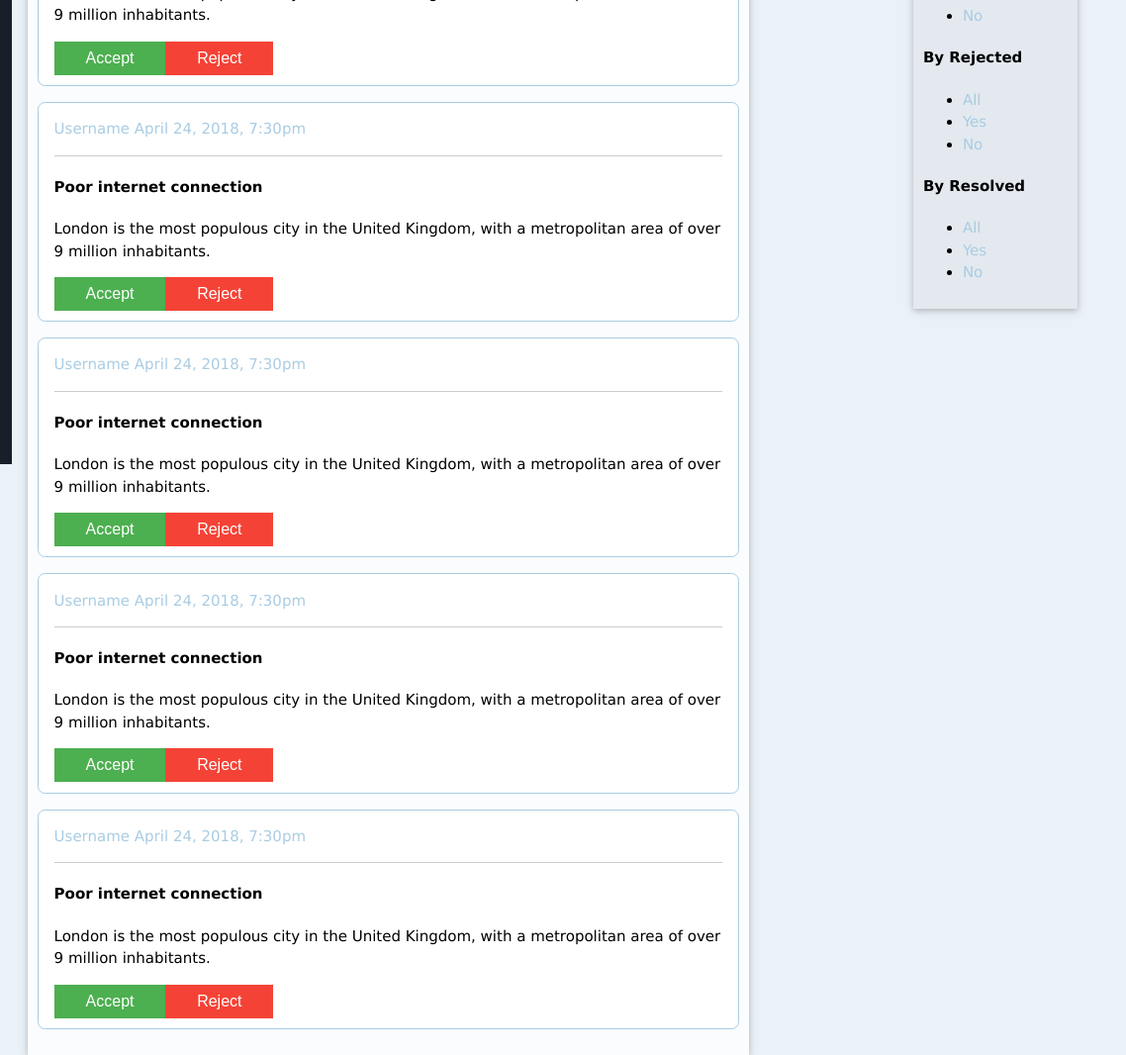
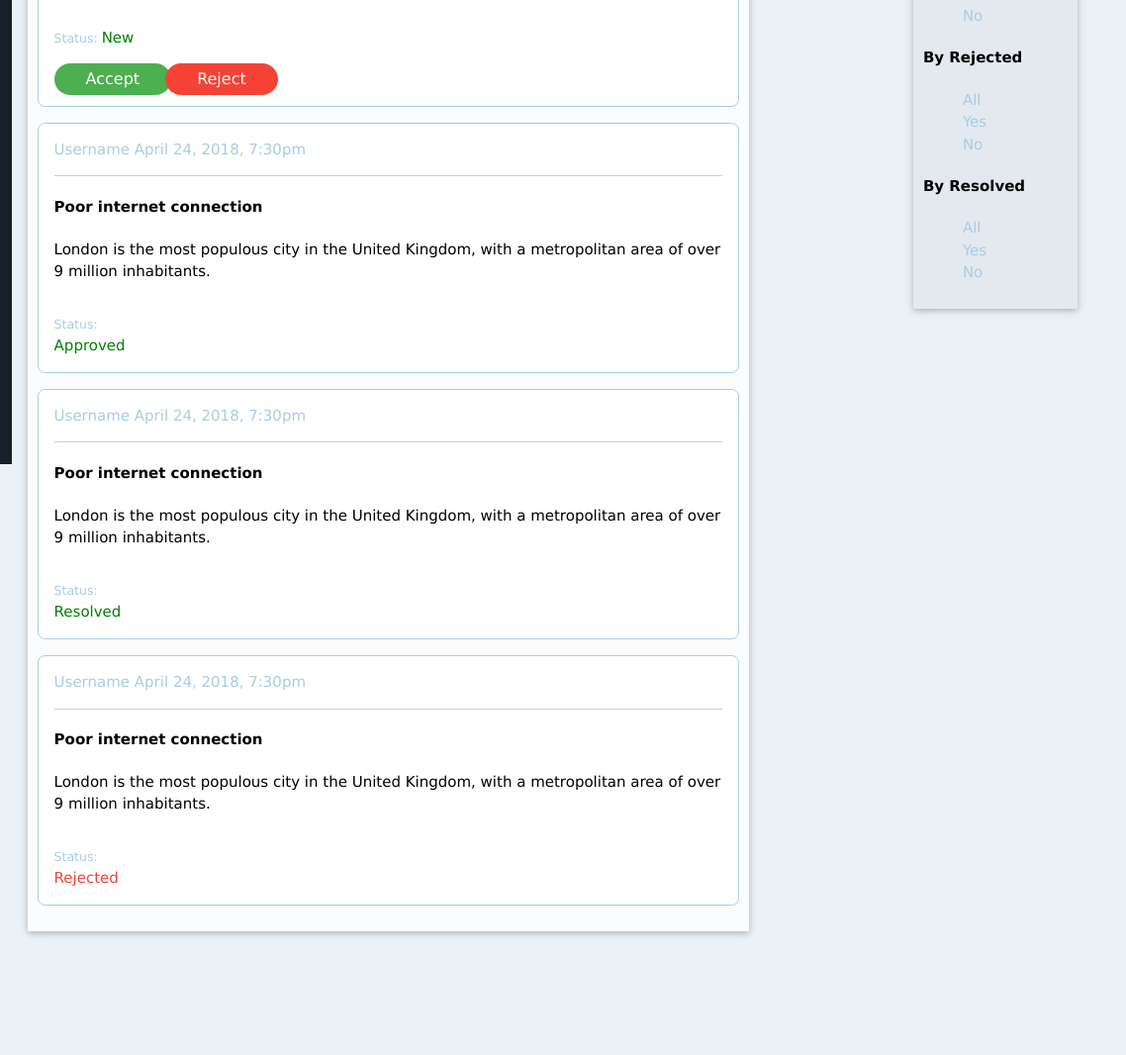
Before and after one commit to ampg99/maintenance-tracker-appp, a plain HTML site: page UI/templates/mains/allrequests.html in a window 1280 px wide. Shown: the part 331-1397 px from the top of the page at 99% size, 142-1280 px from the left. After the commit the page ends 1317 px from the top, so only its background shows below. Drawn offline with Linux system fonts and the light colour scheme.

Commit message:
#157848549 Modified the content panel for all requests

```diff
--- a/UI/static/css/main.css
+++ b/UI/static/css/main.css
@@ -632,6 +632,10 @@ a.fa-bell {
     background-color: white!important;
 }
 
+.pale-green p.asheuh {
+    color: #A9CCE3;
+}
+
 .panel.pale-green {
     border-radius: 0.5em;
     border: 1px solid #A9CCE3;
@@ -640,8 +644,9 @@ a.fa-bell {
 .btn {
     color: white;
     border: none;
-    padding: 8px 32px;
+    padding: 4px 32px;
     text-align: center;
+    border-radius: 2em;
     text-decoration: none;
     display: inline-block;
     font-size: 16px;
@@ -714,3 +719,7 @@ a.fa-bell {
         border: 1px solid #ccc;
     }
 }
+
+ul.list {
+    list-style-type: none;
+}
--- a/UI/templates/mains/allrequests.html
+++ b/UI/templates/mains/allrequests.html
@@ -65,75 +65,53 @@
             </div>
             <div class="row">
                 <div class="col-8">
-                    <div class="card">
+                    <div class="card" style="margin-top:-2em;">
                         <h2>All requests</h2>
                         <div class="panel pale-green">
-                            <p style="color:#A9CCE3">Username April 24, 2018, 7:30pm</p>
+                            <p class="asheuh">Username April 24, 2018, 7:30pm</p>
+                            <hr>
+                            <h4>Poor internet connection</h4>
+                            <p>London is the most populous city in the United Kingdom, with a metropolitan area of over 9 million inhabitants.</p>
+                            <div class="row">
+                                <p style="color: green"><small style="color: #A9CCE3">Status: </small>New</p>
+                                <div class="col-2">
+                                    <a href="#" class="btn btn-success">Accept</a>
+                                </div>
+                                <div class="col-2">
+                                    <a href="#" class="btn btn-danger">Reject</a>
+                                </div>
+                            </div>
+                        </div>
+                        <div class="panel pale-green">
+                            <p class="asheuh">Username April 24, 2018, 7:30pm</p>
                             <hr>
                             <h4>Poor internet connection</h4>
                             <p>London is the most populous city in the United Kingdom, with a metropolitan area of over 9 million inhabitants.</p>
                             <div class="row">
                                 <div class="col-2">
-                                    <button class="btn btn-success">Accept</button>
-                                </div>
-                                <div class="col-2">
-                                    <button class="btn btn-danger">Reject</button>
+                                    <p style="color: green"><small style="color: #A9CCE3">Status: </small>Approved</p>
                                 </div>
                             </div>
                         </div>
                         <div class="panel pale-green">
-                            <p style="color:#A9CCE3">Username April 24, 2018, 7:30pm</p>
+                            <p class="asheuh">Username April 24, 2018, 7:30pm</p>
                             <hr>
                             <h4>Poor internet connection</h4>
                             <p>London is the most populous city in the United Kingdom, with a metropolitan area of over 9 million inhabitants.</p>
                             <div class="row">
                                 <div class="col-2">
-                                    <button class="btn btn-success">Accept</button>
-                                </div>
-                                <div class="col-2">
-                                    <button class="btn btn-danger">Reject</button>
+                                    <p style="color: green"><small style="color: #A9CCE3">Status: </small>Resolved</p>
                                 </div>
                             </div>
                         </div>
                         <div class="panel pale-green">
-                            <p style="color:#A9CCE3">Username April 24, 2018, 7:30pm</p>
+                            <p class="asheuh">Username April 24, 2018, 7:30pm</p>
                             <hr>
                             <h4>Poor internet connection</h4>
                             <p>London is the most populous city in the United Kingdom, with a metropolitan area of over 9 million inhabitants.</p>
                             <div class="row">
                                 <div class="col-2">
-                                    <button class="btn btn-success">Accept</button>
-                                </div>
-                                <div class="col-2">
-                                    <button class="btn btn-danger">Reject</button>
-                                </div>
-                            </div>
-                        </div>
-                        <div class="panel pale-green">
-                            <p style="color:#A9CCE3">Username April 24, 2018, 7:30pm</p>
-                            <hr>
-                            <h4>Poor internet connection</h4>
-                            <p>London is the most populous city in the United Kingdom, with a metropolitan area of over 9 million inhabitants.</p>
-                            <div class="row">
-                                <div class="col-2">
-                                    <button class="btn btn-success">Accept</button>
-                                </div>
-                                <div class="col-2">
-                                    <button class="btn btn-danger">Reject</button>
-                                </div>
-                            </div>
-                        </div>
-                        <div class="panel pale-green">
-                            <p style="color:#A9CCE3">Username April 24, 2018, 7:30pm</p>
-                            <hr>
-                            <h4>Poor internet connection</h4>
-                            <p>London is the most populous city in the United Kingdom, with a metropolitan area of over 9 million inhabitants.</p>
-                            <div class="row">
-                                <div class="col-2">
-                                    <button class="btn btn-success">Accept</button>
-                                </div>
-                                <div class="col-2">
-                                    <button class="btn btn-danger">Reject</button>
+                                    <p style="color: #f44336"><small style="color: #A9CCE3">Status: </small>Rejected</p>
                                 </div>
                             </div>
                         </div>
@@ -145,19 +123,19 @@
                             <h3>FILTER</h3>
                             <hr>
                             <h4>By Approved</h4>
-                            <ul>
+                            <ul class="list">
                                 <li><a href="#">All</a></li>
                                 <li><a href="#">Yes</a></li>
                                 <li><a href="#">No</a></li>
                             </ul>
                             <h4>By Rejected</h4>
-                            <ul>
+                            <ul class="list">
                                 <li><a href="#">All</a></li>
                                 <li><a href="#">Yes</a></li>
                                 <li><a href="#">No</a></li>
                             </ul>
                             <h4>By Resolved</h4>
-                            <ul>
+                            <ul class="list">
                                 <li><a href="#">All</a></li>
                                 <li><a href="#">Yes</a></li>
                                 <li><a href="#">No</a></li>
@@ -166,6 +144,7 @@
                     </div>
                 </div>
             </div>
+            <br /><br />
         </div>
     </div>
     <script src="../../static/js/app.js "></script>
```
Also changed, not shown: UI/templates/mains/home.html (+2 -1 lines), 1 other file.
